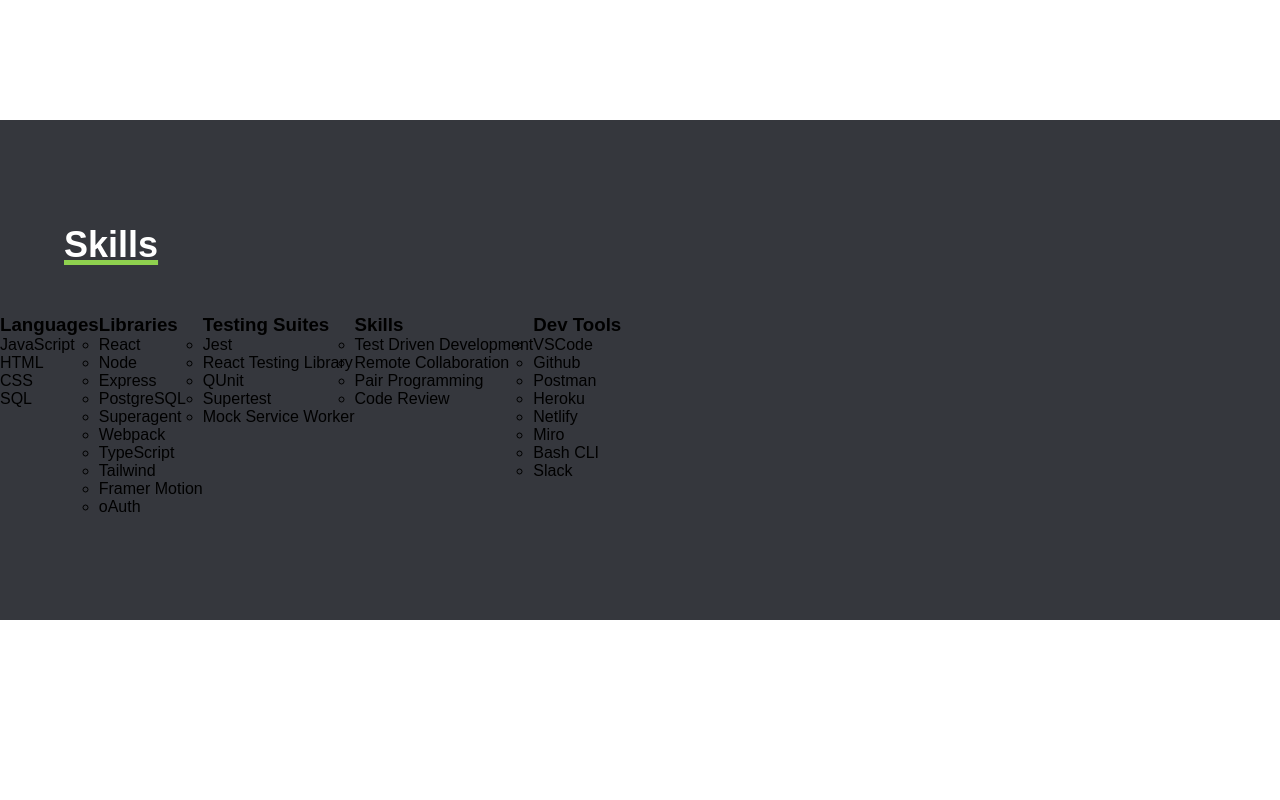
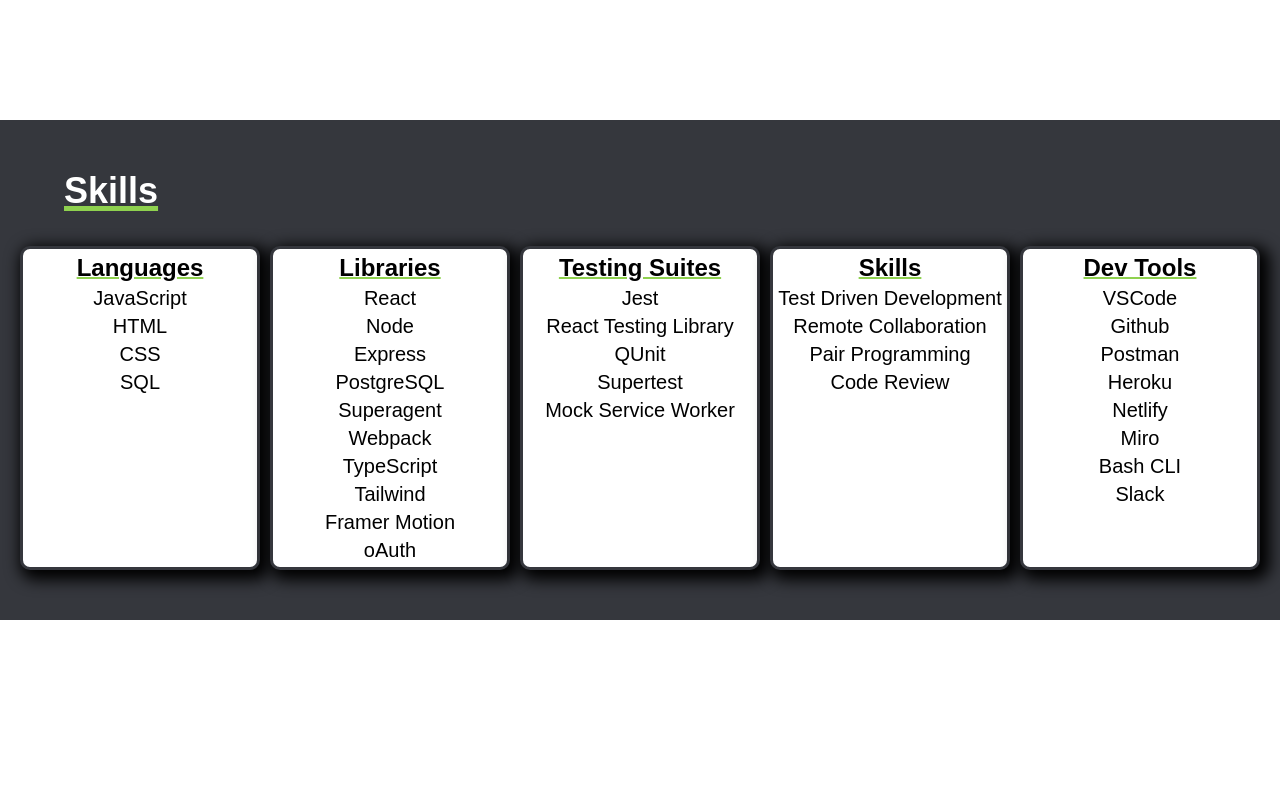
Before and after one commit to MikepdXRider/portfolio, a React (Create React App) app: page / in a window 1280 px wide. Shown: the part 880-1680 px from the top of the page. Built offline with nearby package versions, Linux system fonts and the light colour scheme.

Commit message:
adds initial skillcard styling

```diff
--- a/src/App.module.css
+++ b/src/App.module.css
@@ -50,4 +50,8 @@
 .skillsList {
   display: flex;
   flex-wrap: wrap;
+  justify-content: center;
+  list-style: none;
+  gap: 10px;
+  margin: 10px;
 }
--- a/src/components/Section/section.module.css
+++ b/src/components/Section/section.module.css
@@ -17,7 +17,7 @@
   display: flex;
   flex-direction: column;
   justify-content: center;
-  gap: 6vh;
+  gap: 3vh;
 }
 
 .section {
@@ -51,6 +51,7 @@
   position: relative;
   left: 5%;
   font-size: 36px;
+  margin-top: 10px;
 }
 
 .darkModeTitle {
--- /dev/null
+++ b/src/components/SkillCard/SkillCard.module.css
@@ -0,0 +1,41 @@
+:root {
+  /* alternatives: hsl(225,7%,22%) | rgb(53,55,61)*/
+  --darkslategrey: #35373d;
+  /* alternatives: hsl(0,100%,100%) | rgb(255,255,255)*/
+  --white: #ffffff;
+  /* alternatives: hsl(0,0%,100%) | rgb(0,0,0)*/
+  --black: #000000;
+  /* alternatives: hsl(90,58%,56%) | rgb(143,209,79)*/
+  --accentgreen: #8fd14f;
+}
+
+.card {
+  background: var(--white);
+  border-radius: 10px;
+  border: var(--darkslategrey) 3px solid;
+  padding: 5px;
+  min-width: 240px;
+  display: flex;
+  flex-direction: column;
+  align-items: center;
+  min-height: 250px;
+  text-align: center;
+  box-shadow: 5px 5px 15px 5px var(--black);
+}
+
+.title {
+  color: var(--black);
+  text-decoration: underline;
+  text-decoration-color: var(--accentgreen);
+  text-decoration-thickness: 2px;
+  font-size: 24px;
+}
+
+.contentList {
+  list-style: none;
+}
+
+.contentListItem {
+  font-size: 20px;
+  margin-top: 5px;
+}
--- a/src/components/SkillCard/SkillCard.tsx
+++ b/src/components/SkillCard/SkillCard.tsx
@@ -1,13 +1,16 @@
 import React from 'react';
 import { Skill } from '../../interfaces/Skill';
+import styles from './SkillCard.module.css';
 
 export default function SkillCard({ title, content }: Skill) {
   return (
-    <article>
-      <h3>{title}</h3>
-      <ul>
+    <article className={styles.card}>
+      <div>
+        <h3 className={styles.title}>{title}</h3>
+      </div>
+      <ul className={styles.contentList}>
         {content.map((skill) => (
-          <li>{skill}</li>
+          <li className={styles.contentListItem}>{skill}</li>
         ))}
       </ul>
     </article>
```
